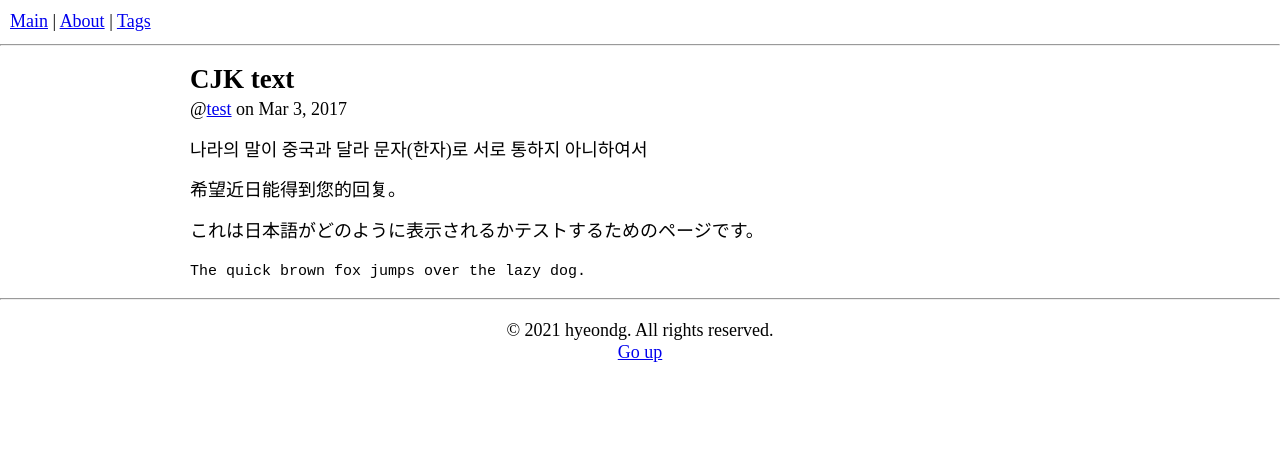
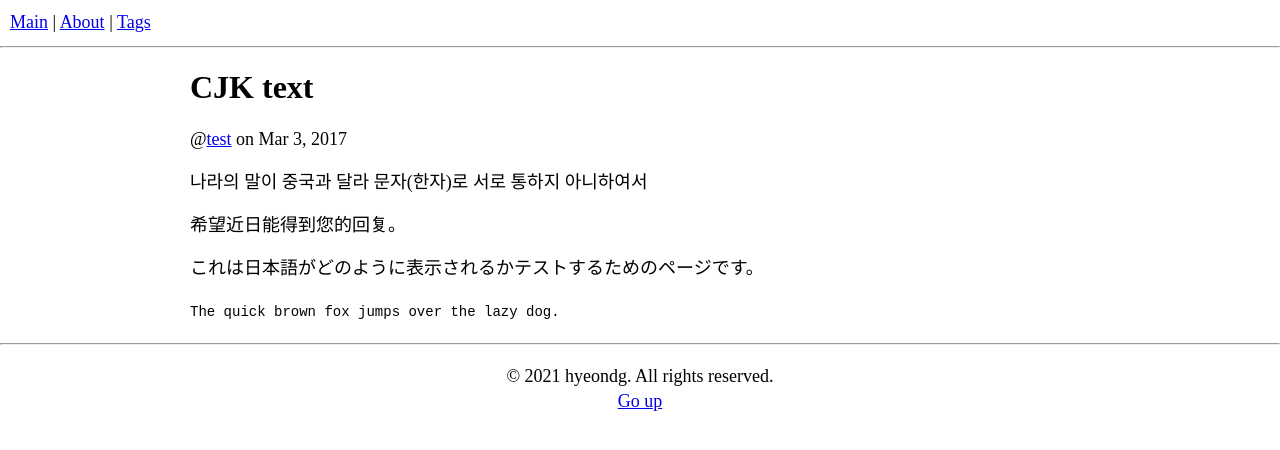
Before and after one commit to hyeondg/warehouse, a Jekyll site: the page built from _posts/2017-02-31-hi.md, in a window 1280 px wide. Shown: the top 450 px of the page. Built offline with Jekyll 4.4.1, drawn with Linux system fonts in a browser that asks for light colours.

Commit message:
Update base.scss

```diff
--- a/_sass/base.scss
+++ b/_sass/base.scss
@@ -7,24 +7,20 @@ $line-color: rgb(250, 250, 250);
 body {
     color: $text-color;
     font-size: $base-font-size;
-    line-height: 125%;
+    line-height: 140%;
     margin: 0;
     word-break: break-word;
     font-family: 'Klien', 'Caruta', 'Times New Roman', Times, serif;
 }
 
 code {
-    font-size: $inline-code-size;
+    font-size: $base-code-size;
+    line-height: 100%;
     font-family: 'Cascadia', monospace;
 }
 
-highlight {
+code.language-plaintext {
     font-size: $inline-code-size;
-    font-family: 'Cascadia', monospace;
-}
-
-pre.highlight {
-    font-size: $base-code-size;
     font-family: 'Cascadia', monospace;
 }
 
@@ -73,7 +69,7 @@ header,footer {
 }
 
 h1 {
-    margin-block-end: 0.5rem;
+    font-size: 2rem;
 }
 
 h3 {
```
